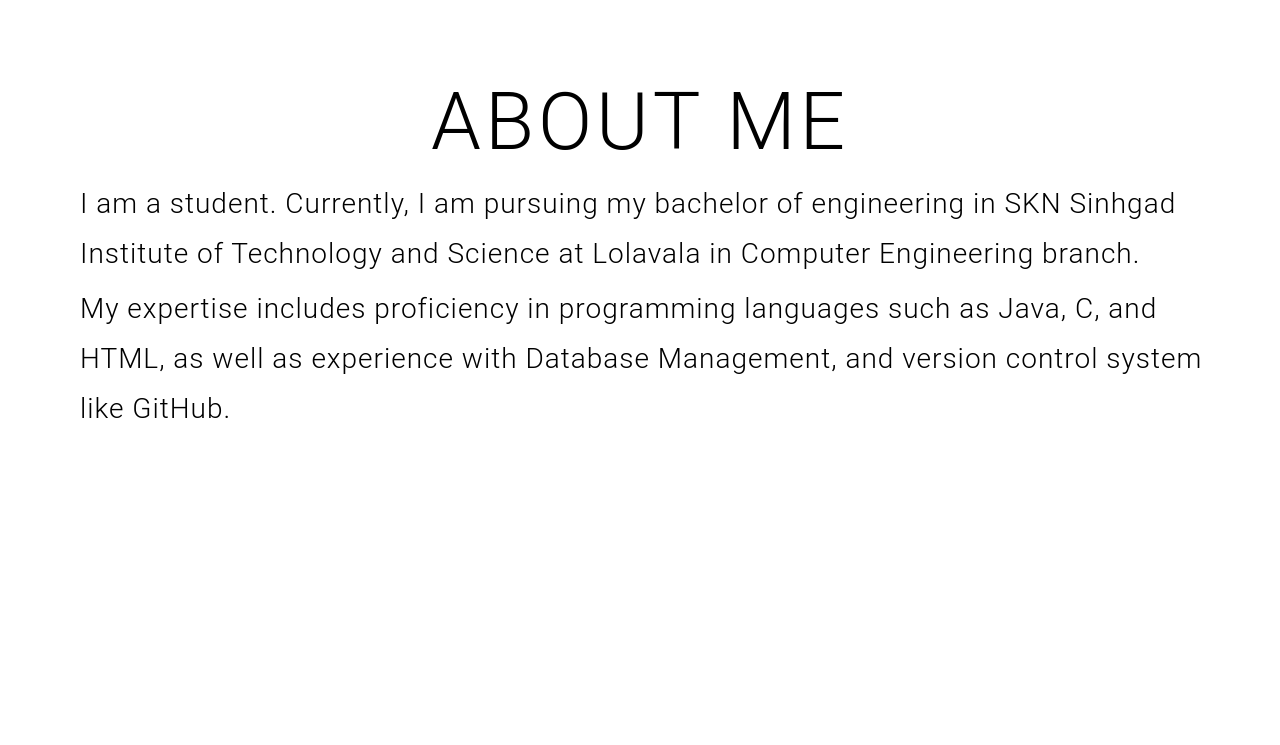
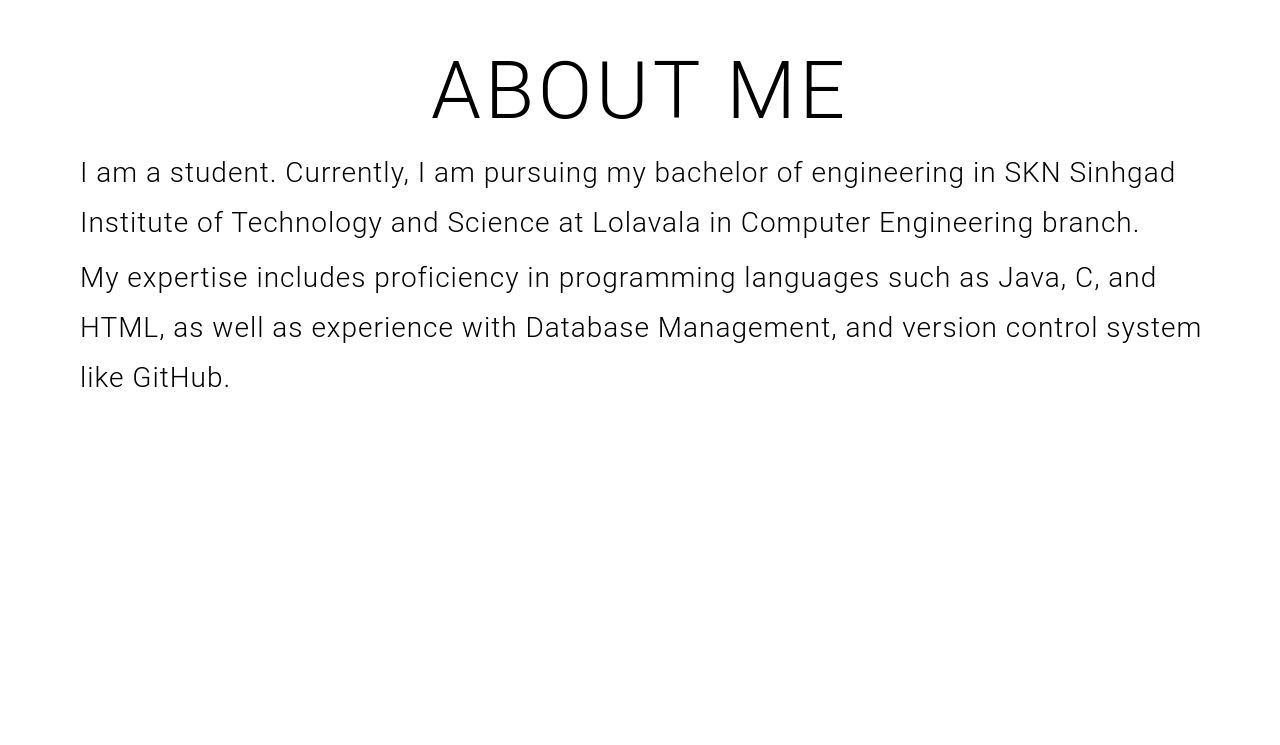
Before and after one commit to akshayrathod0/Portfolio, a plain HTML site: page index.html in a window 1280 px wide. Shown: the part 4251-4996 px from the top of the page. Drawn offline with nearby package versions, Linux system fonts and the light colour scheme; a web font is replaced by a local one.

Commit message:
final commit

```diff
--- a/sytle.css
+++ b/sytle.css
@@ -305,7 +305,7 @@ p{
 
 #about .col-right{
     width: 100%;
-    margin-top: 1%;
+    margin-top: -4%;
 }
 #about .col-right h2{
     font-size: 1.8rem;
```
